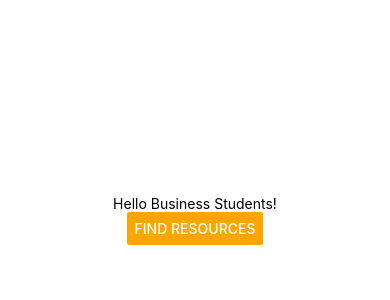
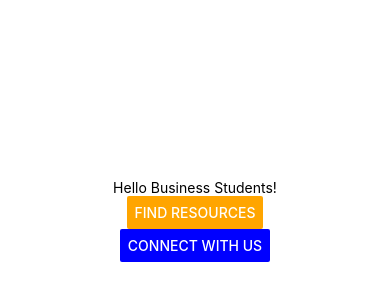
Before and after one commit to graziang1/BizBuzz, a React Native app: screen / in a window 390 px wide. Shown: the part 202-502 px from the top of the page. Built offline with nearby package versions, Linux system fonts and the light colour scheme.

Commit message:
added 2nd button for social media connections

```diff
--- a/App.js
+++ b/App.js
@@ -9,6 +9,16 @@ export default function App() {
       <Button
         color="orange"
         title="Find Resources"
+        onPress={() =>
+          alert.alert("Welcome to BizBuzz","What are your looking for?", [
+            {text: "Find Links", onPress: () => console.log("Business Links")},
+            {text: "Contact info", onPress: () => console.log("business@gmail.com")},
+          ])
+        }
+      />
+      <Button
+        color="blue"
+        title="Connect With Us"
         onPress={() =>
           alert.alert("Welcome to BizBuzz","What are your looking for?", [
             {text: "Find Links", onPress: () => console.log("Business Links")},
```
